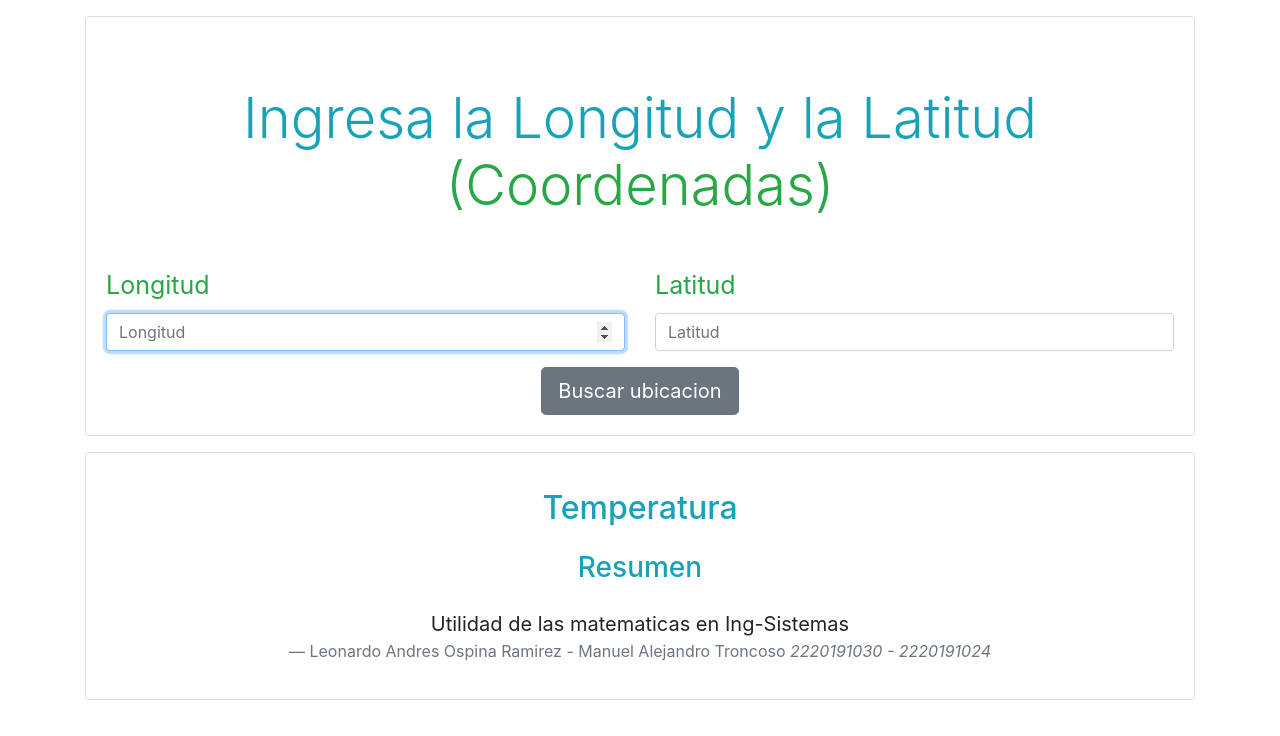
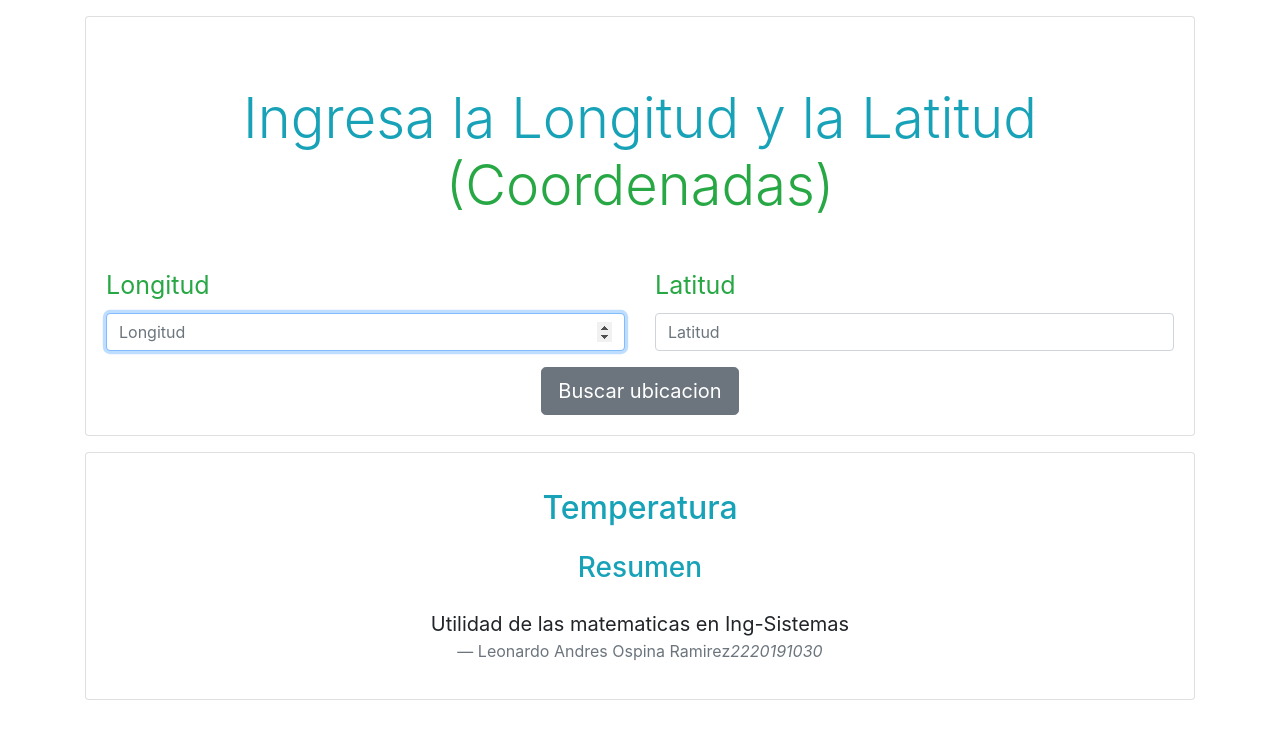
Before and after one commit to Lenstack/WATHER-APP-ALFA, a plain HTML site: page index.html in a window 1280 px wide. Drawn offline with nearby package versions, Linux system fonts and the light colour scheme.

Commit message:
Update index.html

```diff
--- a/index.html
+++ b/index.html
@@ -59,7 +59,7 @@
 
                         <blockquote class="blockquote text-center">
                             <p class="mb-0">Utilidad de las matematicas en Ing-Sistemas</p>
-                            <footer class="blockquote-footer">Leonardo Andres Ospina Ramirez - Manuel Alejandro Troncoso <cite title="Source Title">2220191030 - 2220191024</cite></footer>
+                            <footer class="blockquote-footer">Leonardo Andres Ospina Ramirez<cite title="Source Title">2220191030</cite></footer>
                         </blockquote>
 
                     </div>
```
